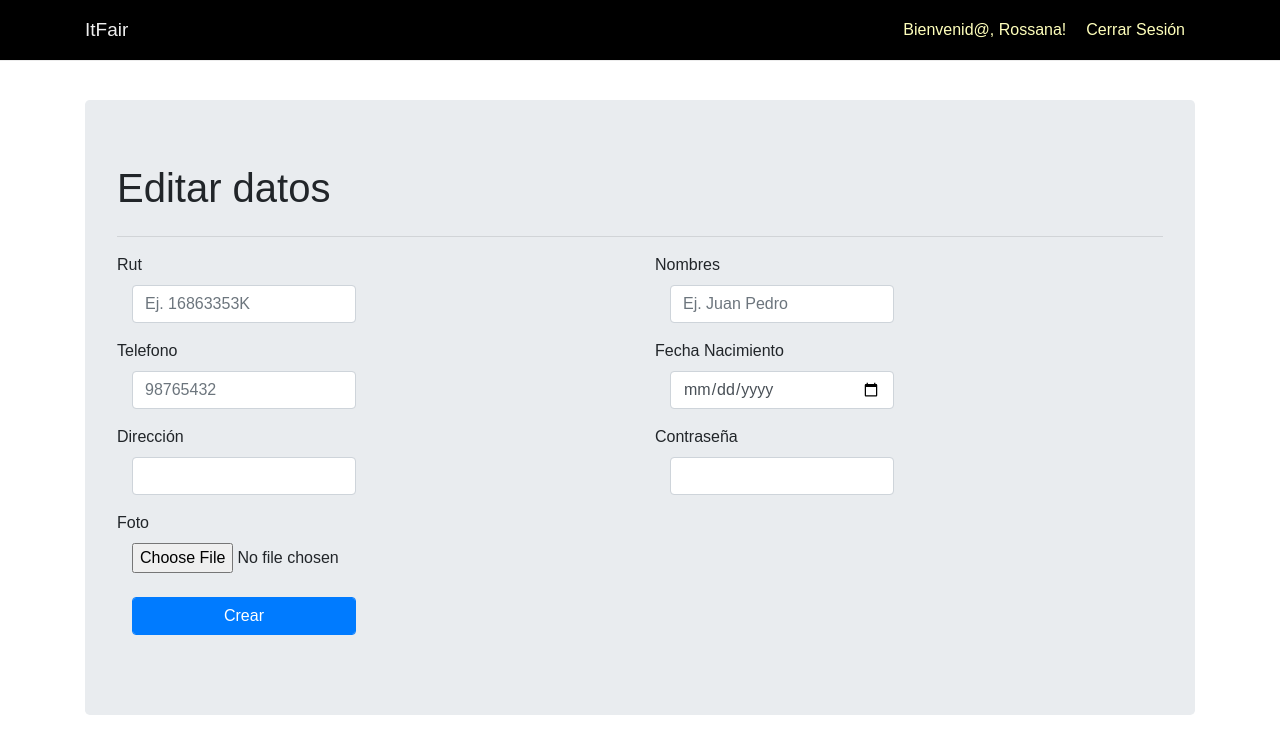
After one commit to franckiito/ItFair, a Django app: template abuelo/templates/perfil.html in a window 1280 px wide. The commit adds this page. Shown: the top 754 px of the page. Run offline with Django 3.2, Linux system fonts and the light colour scheme; the template is opened without the code that fills it, so the values that code supplies are empty; some libraries are stand-ins or nearby versions.

Commit message:
editar perfil

```diff
--- a/abuelo/templates/abuelos.html
+++ b/abuelo/templates/abuelos.html
@@ -26,7 +26,7 @@
                         </div>
                         <div class="menu" id="open-navbar1">
                             <ul class="list">
-                            <li><a href="#">Bienvenid@, {{usuario}} </a></li>
+                            <li><a href="/perfil">Bienvenid@, {{usuario}} </a></li>
                             <li><a href="{% url "cerrar_session" %}">Cerrar Sesión</a></li>
                             </ul>
                         </div>
--- /dev/null
+++ b/abuelo/templates/perfil.html
@@ -0,0 +1,143 @@
+<!doctype html>
+<html lang="es">
+    <head>
+        <!-- Required meta tags -->
+        <meta charset="utf-8">
+        <meta name="viewport" content="width=device-width, initial-scale=1, shrink-to-fit=no">
+
+        <!-- Bootstrap CSS -->
+        {% load static %}
+
+        <link rel="stylesheet" href="{% static "css/bootstrap.css" %}" type="text/css" >
+        <link rel="stylesheet" href="{% static "css/all.css" %}"  type="text/css">
+        <link rel="stylesheet" href="{% static "css/estilo.css" %}" type="text/css">
+
+        <title>Help Memory</title>
+    </head>
+    <body>
+        <div class="container">
+            <header>
+                    <!--  Remove dark nav  -->
+                <nav class="nav dark-nav fixed-top">
+                    <div class="container">
+                        <div class="nav-heading">
+                            <button class="toggle-nav" data-toggle="open-navbar1"><i class="fa fa-align-right"></i></button>
+                            <a class="brand" href="#">ItFair</a>
+                        </div>
+                        <div class="menu" id="open-navbar1">
+                            <ul class="list">
+                            <li><a href="#">Bienvenid@, Rossana! </a></li>
+                            <li><a href="#">Cerrar Sesión</a></li>
+                            </ul>
+                        </div>
+                    </div>
+                </nav>
+            </header>
+        </div>
+
+
+
+        <div class="container">
+            <div class="jumbotron">
+                <form action="/perfil/editar" method="POST" enctype="multipart/form-data">
+                    {% csrf_token %}
+                    <fieldset>
+                        <h1>Editar datos</h1>
+                    </fieldset>
+                    <hr/>
+                    <div class="row">
+                        <div class="col-md-6">
+                            <div class="form-group">
+                                <label>Rut</label>
+                                <div class="col-md-6">
+                                    <input id="rut" name="rut" type="text" placeholder="Ej. 16863353K" class="form-control input-md" required="" value="{{cuidador.run}}">
+                                </div>
+                            </div>
+                        </div>
+
+                        <div class="col-md-6">
+                            <div class="form-group">
+                                <label>Nombres</label>
+                                <div class="col-md-6">
+                                    <input id="nombres" name="nombres" type="text" placeholder="Ej. Juan Pedro" class="form-control input-md" required="" value="{{cuidador.nombre}}">
+                                </div>
+                            </div>
+                        </div>
+                    </div>
+
+                    <div class="row">
+                        <div class="col-md-6">
+                            <div class="form-group">
+                                <label>Telefono</label>
+                                <div class="col-md-6">
+                                    <input id="telefono" name="telefono"  type="text" placeholder="98765432" class="form-control input-md" required="" value="{{cuidador.telefono}}">
+                                </div>
+                            </div>
+                        </div>
+
+                        <div class="col-md-6">
+                            <div class="form-group">
+                                <label>Fecha Nacimiento</label>
+                                <div class="col-md-6">
+                                    <input id="fecha_nac" name="fecha_nac" type="date" class="form-control input-md" required="" value="{{cuidador.fechaNacimiento}}">
+                                </div>
+                            </div>
+                        </div>
+                    </div>
+
+
+                    <div class="row">
+                        <div class="col-md-6">
+                            <div class="form-group">
+                                <label>Dirección</label>
+                                <div class="col-md-6">
+                                    <input id="direcicon" name="direccion" type="text" class="form-control input-md" required="" value="{{cuidador.direccion}}">
+                                </div>
+                            </div>
+                        </div>
+
+                        <div class="col-md-6">
+                            <div class="form-group">
+                                <div class="form-group">
+                                    <label>Contraseña</label>
+                                    <div class="col-md-6">
+                                        <input id="password" name="contrasenia" type="password"  class="form-control input-md" required="">
+                                    </div>
+                                </div>
+                            </div>
+                        </div>
+                    </div>
+
+                    <div class="row">
+                        <div class="col-md-6">
+                            <label>Foto</label>
+                                <div class="col-md-6">
+                                    <input id="foto" name="foto" class="input-file" type="file">
+                                </div>
+                        </div>
+                    </div>
+
+                    <div class="row">
+                        <div class="col-md-6">
+                            <div class="form-group">
+                                <label></label>
+                                <div class="col-md-6">
+                                    <button id="guardar" name="guardar" class="form-control btn btn-primary">Crear</button>
+                                </div>
+                            </div>
+                        </div>
+                    </div>
+                </form>
+            </diV>
+        </div>
+
+        <!-- Optional JavaScript -->
+    <!-- jQuery first, then Popper.js, then Bootstrap JS -->
+    <script src="{% static "js/jquery-3.3.1.js" %}"></script>
+    <script src="{% static "js/popper.js" %}"></script>
+    <script src="{% static "js/bootstrap.js" %}"></script>
+    <script src="{% static "js/jquery.validate.js" %}"></script>
+    <script src="{% static "js/jquery.Rut.js" %}"></script>
+    <script src="{% static "js/app.js" %}"></script>
+  </body>
+</html>
--- a/abuelo/urls.py
+++ b/abuelo/urls.py
@@ -10,5 +10,7 @@ urlpatterns = [
     path('cuidador/registrar', views.registrar, name="registrar"),
     path('abuelos',views.abuelos, name = "abuelos"),
     path('abuelos/crear', views.crear_abuelo, name="crear_abuelo"),
-    path('abuelos/save', views.crear_abuelo_save, name="crear_abuelo_save")
+    path('abuelos/save', views.crear_abuelo_save, name="crear_abuelo_save"),
+    path('perfil/', views.perfil, name="perfil")
+
 ] + static(settings.MEDIA_URL, document_root=settings.MEDIA_ROOT)
```
Also changed, not shown: abuelo/views.py (+6 -1 lines).
